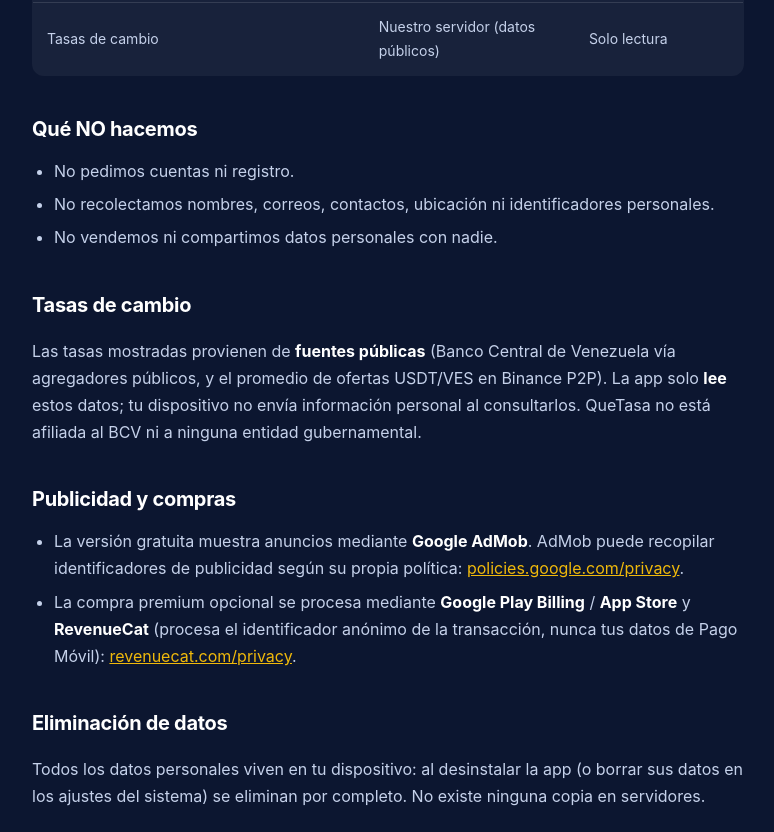
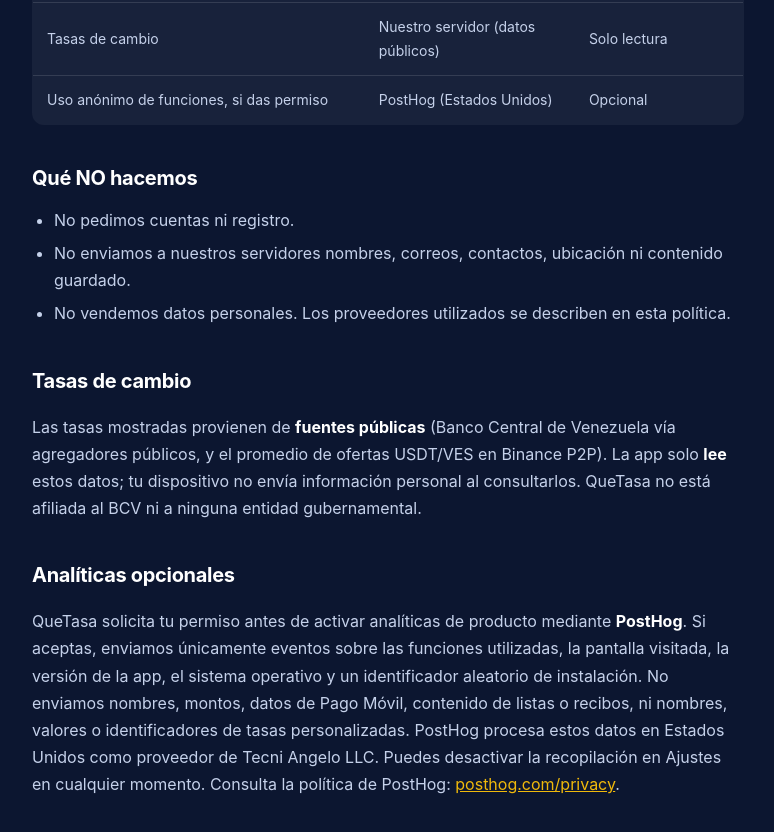
Before and after one commit to Angelo12/tecniangelo-site, a plain HTML site: page quetasa/privacy/index.html in a window 1280 px wide. Shown: the part 737-1569 px from the top of the page, without its empty margins (252-1026 px from the left). Drawn offline with Linux system fonts and the light colour scheme.

Commit message:
Update QueTasa privacy policy for optional analytics

```diff
--- a/quetasa/privacy/index.html
+++ b/quetasa/privacy/index.html
@@ -88,7 +88,7 @@
         <a href="/" class="brand"><img src="../../icon.png" alt="" />Tecni Angelo LLC</a>
         <div class="eyebrow">QueTasa</div>
         <h1>Política de Privacidad</h1>
-        <small>Última actualización: 12 de junio de 2026</small>
+        <small>Última actualización: 19 de julio de 2026</small>
       </div>
     </header>
 
@@ -130,14 +130,19 @@
             <td>Nuestro servidor (datos públicos)</td>
             <td>Solo lectura</td>
           </tr>
+          <tr>
+            <td>Uso anónimo de funciones, si das permiso</td>
+            <td>PostHog (Estados Unidos)</td>
+            <td>Opcional</td>
+          </tr>
         </tbody>
       </table>
 
       <h2>Qué NO hacemos</h2>
       <ul>
         <li>No pedimos cuentas ni registro.</li>
-        <li>No recolectamos nombres, correos, contactos, ubicación ni identificadores personales.</li>
-        <li>No vendemos ni compartimos datos personales con nadie.</li>
+        <li>No enviamos a nuestros servidores nombres, correos, contactos, ubicación ni contenido guardado.</li>
+        <li>No vendemos datos personales. Los proveedores utilizados se describen en esta política.</li>
       </ul>
 
       <h2>Tasas de cambio</h2>
@@ -147,6 +152,18 @@
         Binance P2P). La app solo <strong style="color: var(--white)">lee</strong> estos datos; tu
         dispositivo no envía información personal al consultarlos. QueTasa no está afiliada al BCV ni a
         ninguna entidad gubernamental.
+      </p>
+
+      <h2>Analíticas opcionales</h2>
+      <p>
+        QueTasa solicita tu permiso antes de activar analíticas de producto mediante
+        <strong style="color: var(--white)">PostHog</strong>. Si aceptas, enviamos únicamente eventos
+        sobre las funciones utilizadas, la pantalla visitada, la versión de la app, el sistema
+        operativo y un identificador aleatorio de instalación. No enviamos nombres, montos, datos de
+        Pago Móvil, contenido de listas o recibos, ni nombres, valores o identificadores de tasas
+        personalizadas. PostHog procesa estos datos en Estados Unidos como proveedor de Tecni Angelo
+        LLC. Puedes desactivar la recopilación en Ajustes en cualquier momento. Consulta la política de
+        PostHog: <a href="https://posthog.com/privacy">posthog.com/privacy</a>.
       </p>
 
       <h2>Publicidad y compras</h2>
@@ -167,8 +184,12 @@
 
       <h2>Eliminación de datos</h2>
       <p>
-        Todos los datos personales viven en tu dispositivo: al desinstalar la app (o borrar sus datos
-        en los ajustes del sistema) se eliminan por completo. No existe ninguna copia en servidores.
+        Los datos de Pago Móvil, listas, recibos, preferencias y tasas personalizadas viven en tu
+        dispositivo: al desinstalar la app (o borrar sus datos en los ajustes del sistema) se eliminan
+        por completo. Si activaste las analíticas, puedes solicitar la eliminación de sus eventos desde
+        Ajustes; la app prepara un correo con el identificador anónimo necesario para localizar esos
+        datos. También puedes escribir a
+        <a href="mailto:support@tecniangelo.com">support@tecniangelo.com</a>.
       </p>
 
       <h2>Cambios</h2>
```
